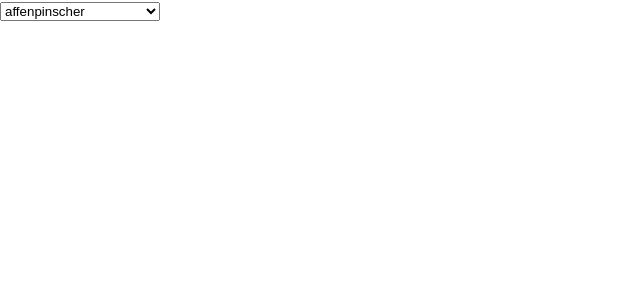
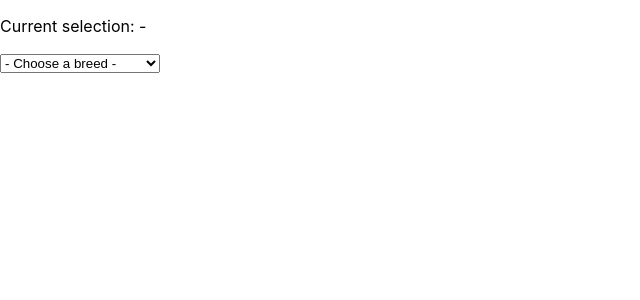
Before and after one commit to LonelyPrincess/react-inupedia, a React (Create React App) app: page / in a window 1280 px wide. Shown: the top 300 px of the page, without its empty margins (0-640 px from the left). Built offline with nearby package versions, Linux system fonts and the light colour scheme.

Commit message:
feat: Add onChange listener to breed ddl

```diff
--- a/src/main/App.js
+++ b/src/main/App.js
@@ -5,7 +5,12 @@ class App extends React.Component {
   state = {
     loading: false,
     breedList: [],
-    selectedBreed: null
+    selectedBreed: ''
+  };
+
+  onBreedSelected = (event) => {
+    const selectedBreed = event.target.value;
+    this.setState({ selectedBreed });
   };
 
   componentWillMount() {
@@ -16,17 +21,18 @@ class App extends React.Component {
 
   render () {
     // TODO: https://react-bootstrap.github.io/components/dropdowns/
-    const { breedList } = this.state;
+    const { breedList, selectedBreed } = this.state;
 
     return (
       <main>
 
+        <p>Current selection: { selectedBreed || '-' }</p>
+
         {/* TODO: move ddl to an standalone component */}
-        <select>
-          <option className="placeholder" disabled>- Choose a breed -</option>
+        <select value={this.state.selectedBreed} onChange={this.onBreedSelected}>
+          <option value="" className="placeholder" disabled>- Choose a breed -</option>
           {breedList.map(breed => {
             if (breed.subtypes.length > 0) {
-              console.log(`${breed.name} has ${breed.subtypes.length} subtypes`);
               return breed.subtypes.map(subtype => (
                 <option key={`${breed.name}-${subtype}`} value={`${breed.name}-${subtype}`}>
                   {subtype} {breed.name}
```
